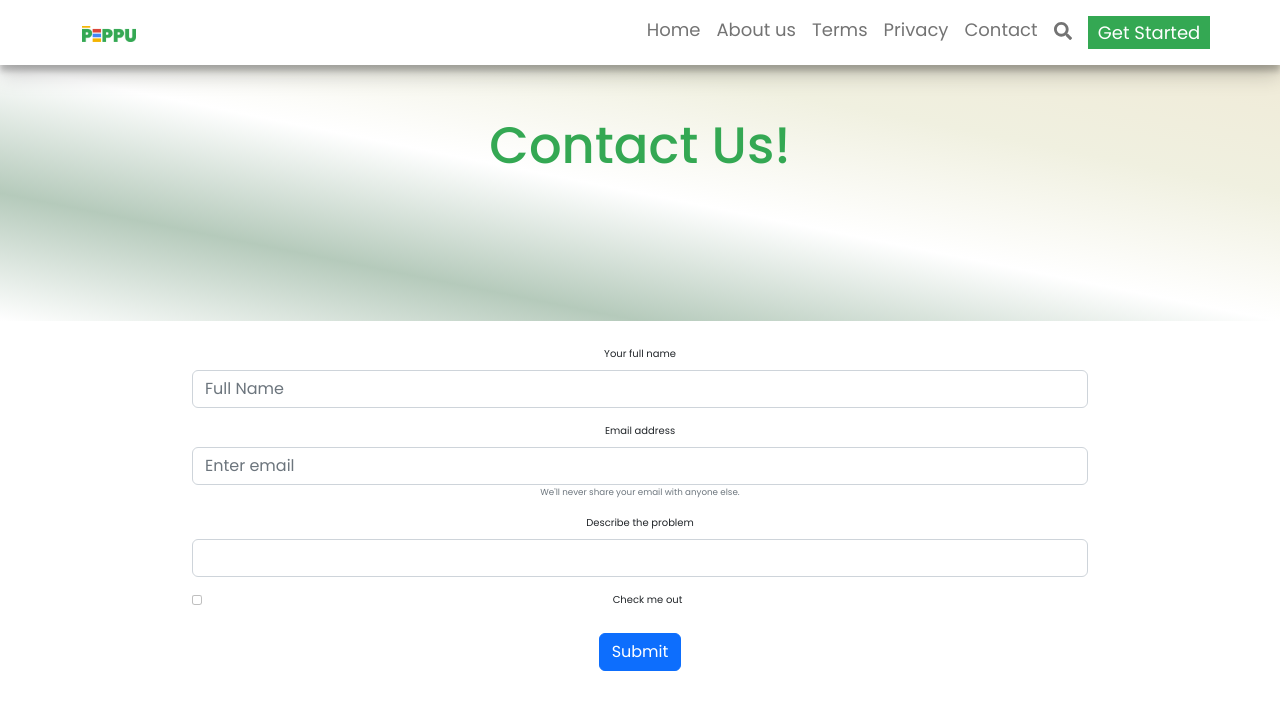
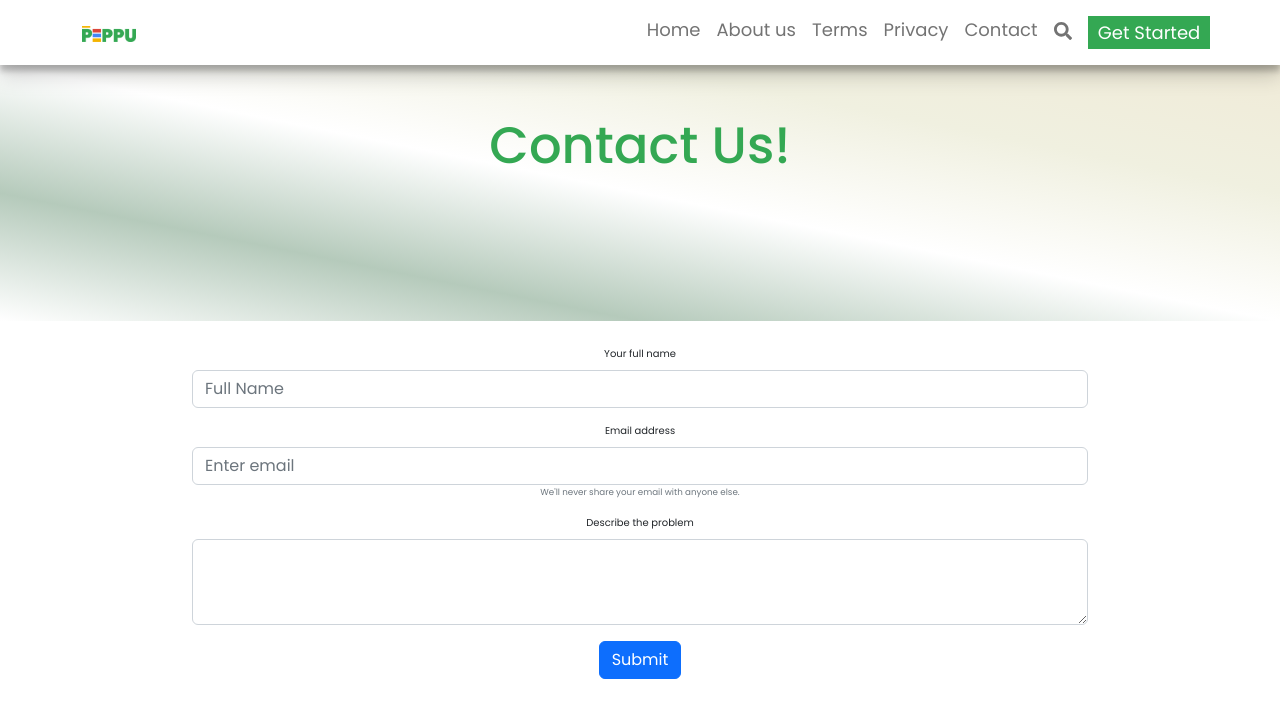
Before and after one commit to Peppu-Group/Peppu-books-frontend, a React (Vite) app: page /contact in a window 1280 px wide. Shown: the top 718 px of the page. Built offline with nearby package versions, Linux system fonts and the light colour scheme.

Commit message:
add contact info

```diff
--- a/src/Pages/Contact.jsx
+++ b/src/Pages/Contact.jsx
@@ -4,6 +4,12 @@ import Button from 'react-bootstrap/Button';
 import Form from 'react-bootstrap/Form';
 
 const Contact = () => {
+    let handleSubmit = (event) => {
+        event.preventDefault()
+        console.log(event.target[0].value)
+        window.location.href = "ukpaiugochi0@gmail.com"
+      }
+
     return (
         <main class="root">
             <nav className='fixed'>
@@ -15,7 +21,7 @@ const Contact = () => {
                 </div>
             </div>
             <div className='consent-window'>
-                <Form>
+                <Form onSubmit={handleSubmit}>
                     <Form.Group className="mb-3" controlId="formBasicEmail">
                         <Form.Label>Your full name</Form.Label>
                         <Form.Control type="text" placeholder="Full Name" />
@@ -29,17 +35,13 @@ const Contact = () => {
                         </Form.Text>
                     </Form.Group>
 
-                    <Form.Group className="mb-3" controlId="formBasicEmail">
+                    <Form.Group className="mb-3" controlId="exampleForm.ControlTextarea1">
                         <Form.Label>Describe the problem</Form.Label>
-                        <Form.Control type="text" />
+                        <Form.Control as="textarea" rows={3} />
                     </Form.Group>
-
-                    <Form.Group className="mb-3" controlId="formBasicCheckbox">
-                        <Form.Check type="checkbox" label="Check me out" />
-                    </Form.Group>
-                    <a href='mailto:ukpaiugochi0.com?subject=Support for PayTrack'><Button variant="primary" >
+                   <Button variant="primary" type="submit">
                         Submit
-                    </Button></a>
+                    </Button>
                 </Form>
             </div>
         </main>
```
